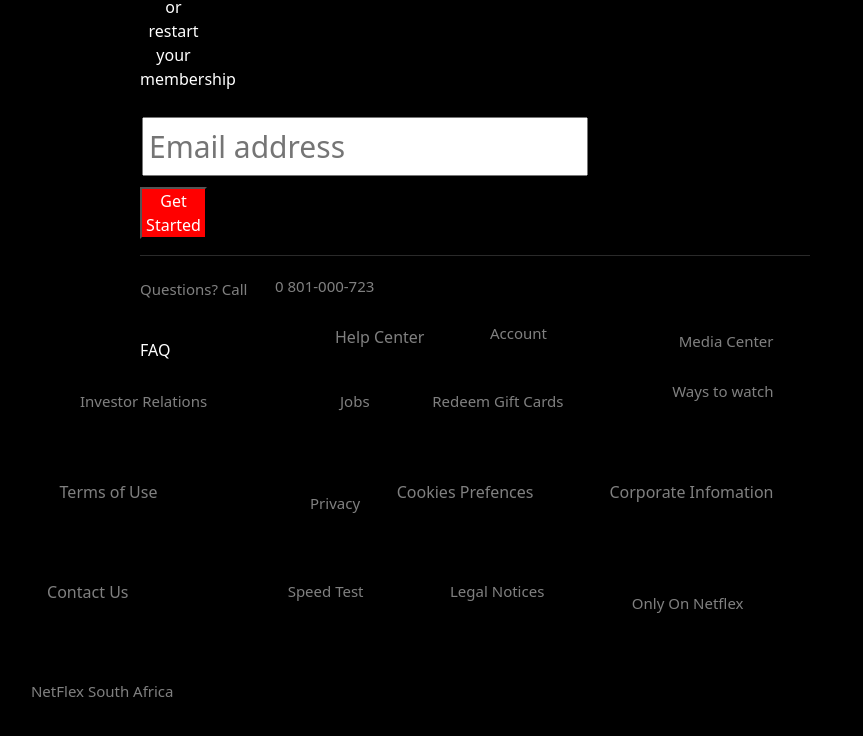
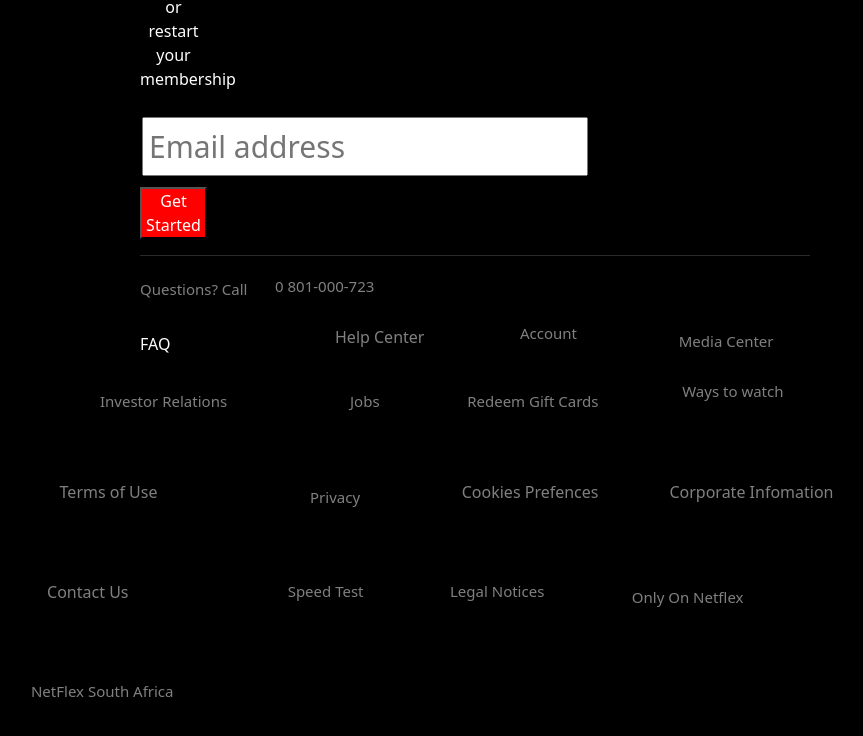
Before and after one commit to B1r2a3d4l5y/Netflex-clone, a plain HTML site: page index.html in a window 1280 px wide. Shown: the part 3377-4113 px from the top of the page, without its empty margins (190-1053 px from the left). Drawn offline with nearby package versions, Linux system fonts and the light colour scheme.

Commit message:
added new updates to the footer in index.html

```diff
--- a/index.html
+++ b/index.html
@@ -441,7 +441,8 @@
     left: 16px;
     text-decoration: none;
     color: grey;
-    padding: 13px;
+    padding: 10px;
+    left: -30px;
 
 
 
@@ -492,7 +493,7 @@
    justify-content: center;
    text-decoration: none;
    top: 0;
-   left:300px;
+   left:330px;
    font-size: 15px;
    padding: 50px;
 
@@ -563,7 +564,8 @@
     font-size: 15px;
     overflow: hidden;
     white-space: nowrap;
-    left: -170px;
+    left: -150px;
+
 
 
 }
@@ -581,7 +583,7 @@
     right: 16px;
     padding: 80px;
     font-size: 15px;
-    left: +90px;
+    left: +100px;
     margin: 30px;
    }
    .jobs:hover{
@@ -599,7 +601,7 @@
     top: 8px;
     right: 16px;
     margin: 110px;
-    right: -500px;
+    right: -535px;
     text-decoration: none;
     font-size: 15px;
 
@@ -619,7 +621,7 @@
     top: 8px;
     right: 16px;
     margin: 100px;
-    right : -700px;
+    right : -710px;
     font-size: 15px;
 
 
@@ -678,7 +680,7 @@ white-space: nowrap;
     padding: 200px;
     top: 8px;
     right: 16px;
-    right: -560px;
+    right: -625px;
    }
    .cookies:hover{
     color: grey;
@@ -694,7 +696,7 @@ white-space: nowrap;
     margin: 200px;
     top: 8px;
     right: 16px;
-    right: -800px;
+    right: -860px;
 
    }
    .corporate:hover{
```
